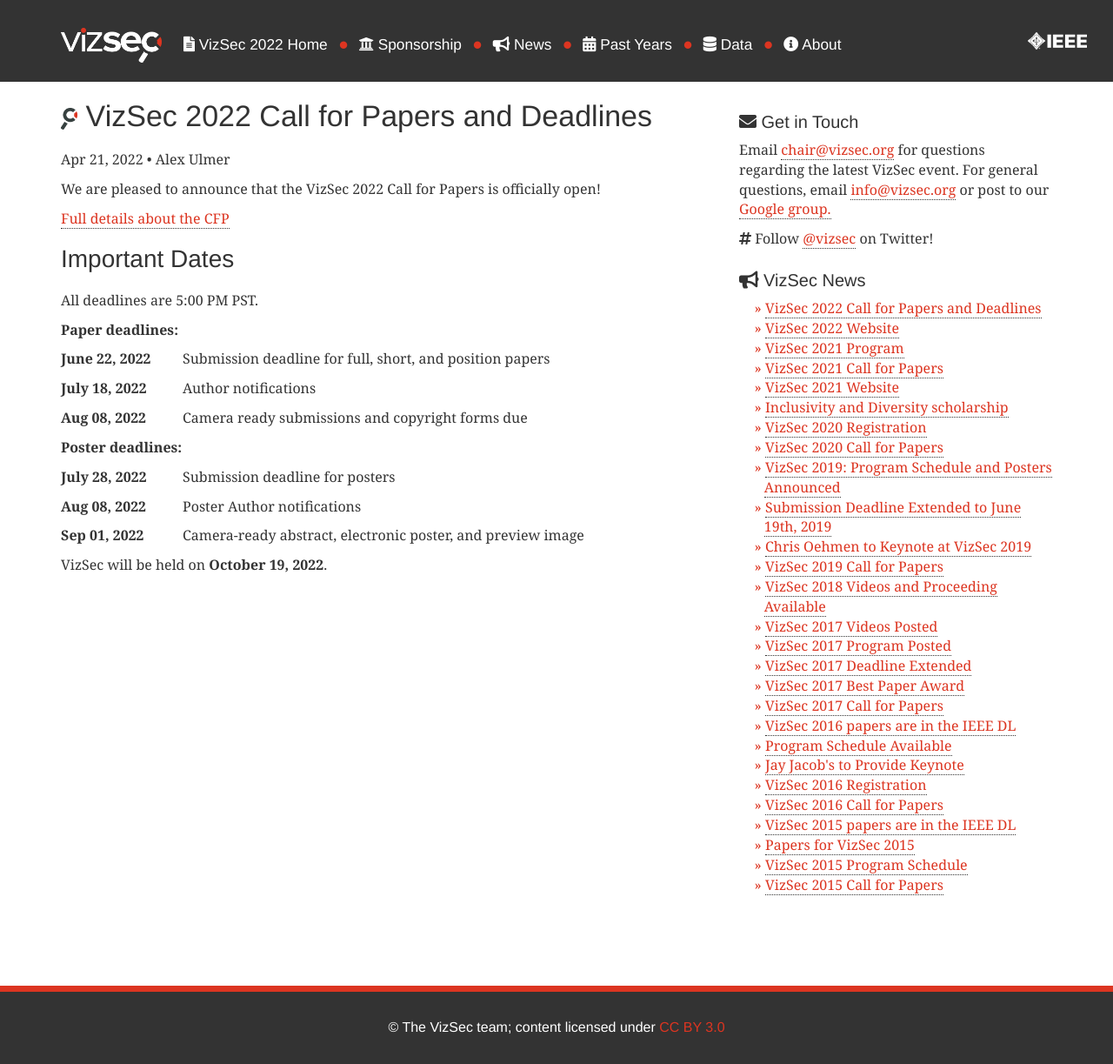
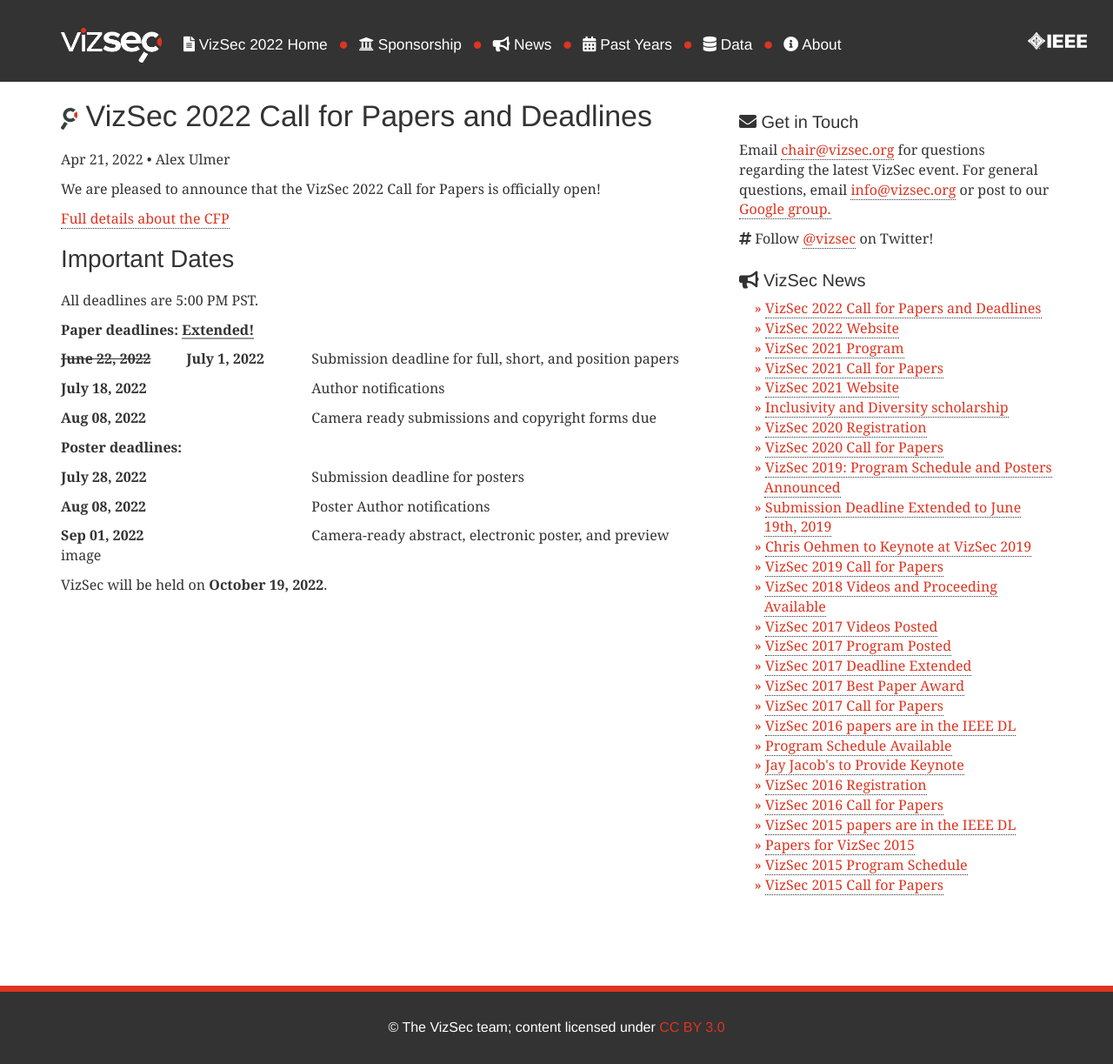
Before and after one commit to vizsec/vizsec.github.io, a Jekyll site: the page built from _posts/2022-04-21-CFP.md, in a window 1280 px wide and 1223 px high. Shown: the whole window at 87% size. Built offline with Jekyll 4.4.1, drawn with Linux system fonts in a browser that asks for light colours; nearby versions of some CDN libraries.

Commit message:
deadline extension

```diff
--- a/_posts/2022-04-21-CFP.md
+++ b/_posts/2022-04-21-CFP.md
@@ -14,13 +14,40 @@
 <div>
     <h3>Important Dates</h3>
     <p>All deadlines are 5:00 PM PST.</p>
-    <p><strong>Paper deadlines:</strong></p>
-    <p><strong><span style="display: inline-block; width: 140px;">June 22, 2022</span></strong>Submission deadline for full, short, and position papers</p>
-    <p><strong><span style="display: inline-block; width: 140px;">July 18, 2022</span></strong>Author notifications</p>
-    <p><strong><span style="display: inline-block; width: 140px;">Aug 08, 2022</span></strong>Camera ready submissions and copyright forms due</p>
-    <p><strong>Poster deadlines:</strong></p>
-    <p><strong><span style="display: inline-block; width: 140px;">July 28, 2022</span></strong>Submission deadline for posters</p>
-    <p><strong><span style="display: inline-block; width: 140px;">Aug 08, 2022</span></strong>Poster Author notifications</p>
-    <p><strong><span style="display: inline-block; width: 140px;">Sep 01, 2022</span></strong>Camera-ready abstract, electronic poster, and preview image</p>
+    <p><strong>Paper deadlines:</strong> <span class="underline" style="font-weight: bold">Extended!</span></p>
+    <p>
+        <strong><span style="display: inline-block; width: 140px; text-decoration: line-through">June 22, 2022</span></strong>
+        <strong><span style="display: inline-block; width: 140px;">July 1, 2022</span></strong>
+        Submission deadline for full, short, and position papers
+    </p>
+    <p>
+        <strong><span style="display: inline-block; width: 140px;">July 18, 2022</span></strong>
+        <strong><span style="display: inline-block; width: 140px;"></span></strong>
+        Author notifications
+    </p>
+    <p>
+        <strong><span style="display: inline-block; width: 140px;">Aug 08, 2022</span></strong>
+        <strong><span style="display: inline-block; width: 140px;"></span></strong>
+        Camera ready submissions and copyright forms due
+    </p>
+    <p>
+        <strong>Poster deadlines:</strong>
+    </p>
+    <p>
+        <strong><span style="display: inline-block; width: 140px;">July 28, 2022</span></strong>
+        <strong><span style="display: inline-block; width: 140px;"></span></strong>
+        Submission deadline for posters
+    </p>
+    <p>
+        <strong><span style="display: inline-block; width: 140px;">Aug 08, 2022</span></strong>
+        <strong><span style="display: inline-block; width: 140px;"></span></strong>
+        Poster Author notifications
+    </p>
+    <p>
+        <strong><span style="display: inline-block; width: 140px;">Sep 01, 2022</span></strong>
+        <strong><span style="display: inline-block; width: 140px;"></span></strong>
+        Camera-ready abstract, electronic poster, and preview image
+    </p>
+
     <p>VizSec will be held on <strong>October 19, 2022</strong>.</p>
 </div>
```
Also changed, not shown: vizsec2022/index.html (+34 -8 lines).
